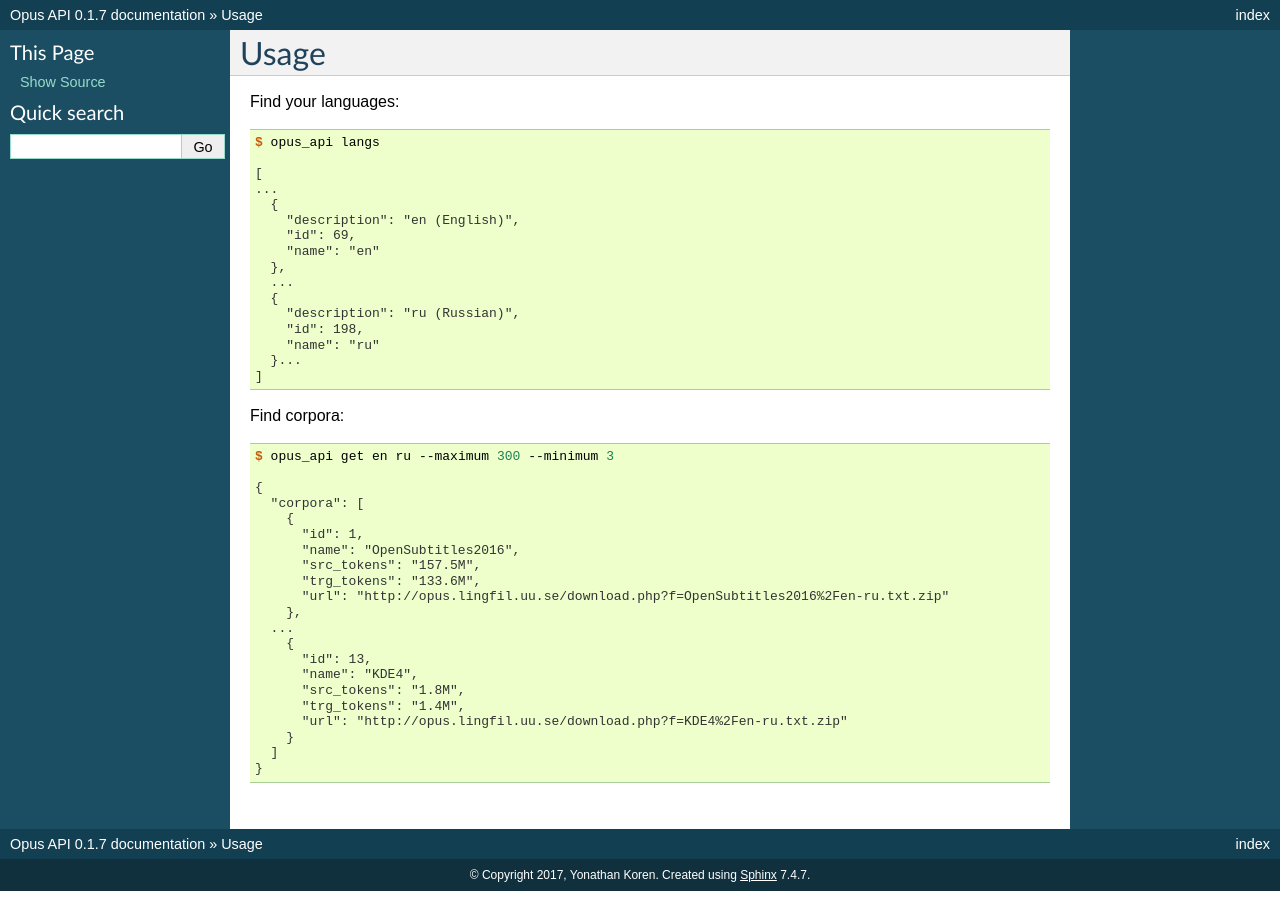
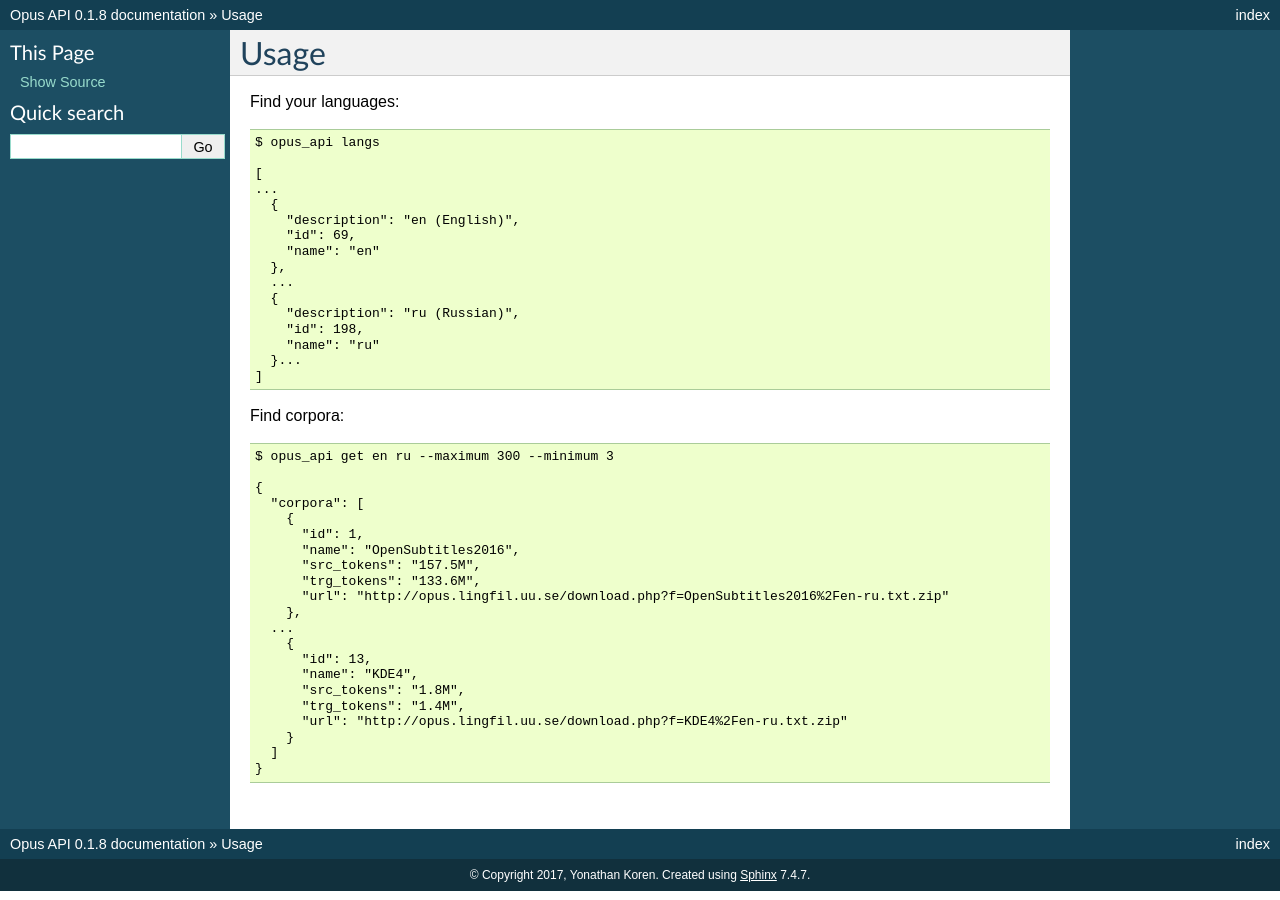
Before and after one commit to korenyoni/opus-api, a Sphinx documentation site: the page built from docs/usage.rst, in a window 1280 px wide. Built offline with Sphinx 7.4.7, drawn with Linux system fonts in a browser that asks for light colours; pages that are not in the unit, such as notebooks, are missing from menus.

Commit message:
bumped version, included modules in docs, removed highlight directives due to pypi issue

```diff
--- a/docs/index.rst
+++ b/docs/index.rst
@@ -7,6 +7,7 @@ Contents:
    :maxdepth: 1
 
    readme
+   modules
    contributing
    authors
    history
--- a/docs/requirements.rst
+++ b/docs/requirements.rst
@@ -1,6 +1,5 @@
 .. _requirements:
 
-.. highlight:: console
 .. _PhantomJS: http://phantomjs.org/download.html
 
 ============
@@ -9,6 +8,6 @@ Requirements
 
 Download PhantomJS_ and make sure its in your PATH, eg:
 
-.. code-block:: console
+::
 
   $ wget -qO- https://bitbucket.org/ariya/phantomjs/downloads/phantomjs-2.1.1-linux-x86_64.tar.bz2 | tar xvj -C ~/.local/bin --strip 2 phantomjs-2.1.1-linux-x86_64/bin
--- a/docs/usage.rst
+++ b/docs/usage.rst
@@ -1,12 +1,10 @@
-.. highlight:: shell
-
 =====
 Usage
 =====
 
 Find your languages:
 
-.. code-block:: console
+::
 
   $ opus_api langs
 
@@ -27,7 +25,7 @@ Find your languages:
 
 Find corpora:
 
-.. code-block:: console
+::
 
   $ opus_api get en ru --maximum 300 --minimum 3
 
--- a/opus_api/__init__.py
+++ b/opus_api/__init__.py
@@ -4,4 +4,4 @@
 
 __author__ = """Yonathan Koren"""
 __email__ = 'yonkornilov@live.com'
-__version__ = '0.1.7'
+__version__ = '0.1.8'
--- a/setup.cfg
+++ b/setup.cfg
@@ -1,5 +1,5 @@
 [bumpversion]
-current_version = 0.1.7
+current_version = 0.1.8
 commit = True
 tag = True
 
--- a/setup.py
+++ b/setup.py
@@ -26,7 +26,7 @@ test_requirements = [
 
 setup(
     name='opus_api',
-    version='0.1.7',
+    version='0.1.8',
     description="OPUS (opus.lingfil.uu.se) Python API",
     long_description=readme + '\n\n' + history,
     author="Yonathan Koren",
```
Also changed, not shown: README.rst (+6 -11 lines), docs/installation.rst (+3 -5 lines).
